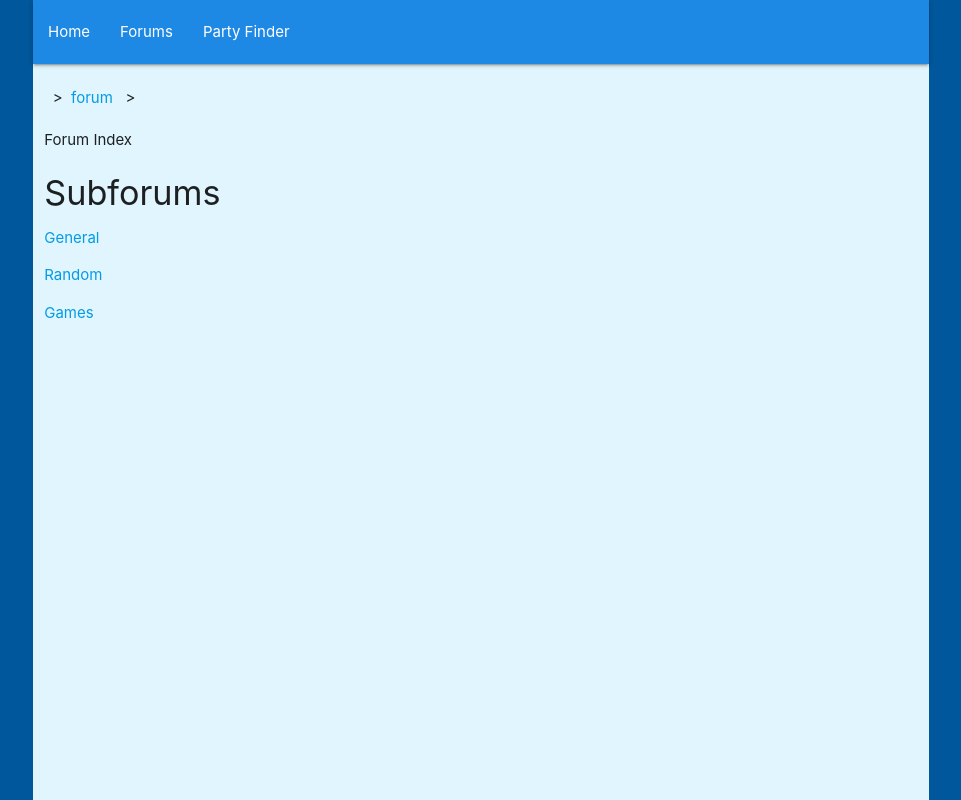
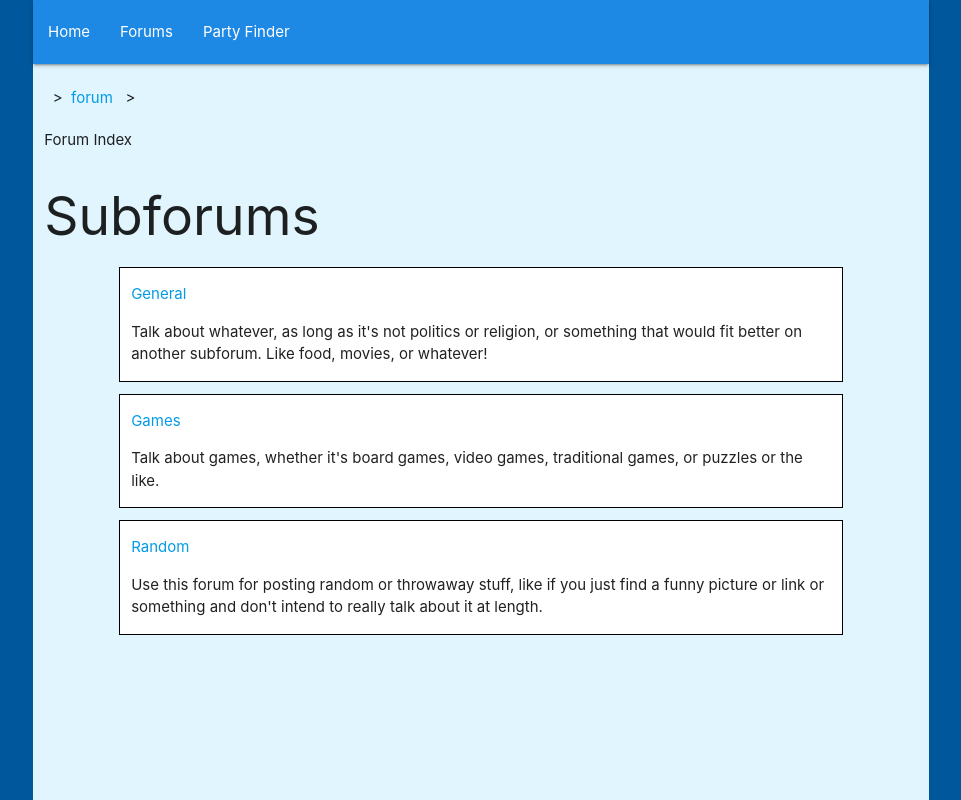
Before and after one commit to jryankendall/LFG-Project, a React (Create React App) app in the folder client/: page /forum in a window 1280 px wide. Shown: the top 800 px of the page, without its empty margins (159-1120 px from the left). Built offline with nearby package versions, Linux system fonts and the light colour scheme.

Commit message:
Trying a proxy change to see if that fixes heroku issues.

```diff
--- a/client/package.json
+++ b/client/package.json
@@ -3,7 +3,7 @@
   "homepage": "https://jk-looking-for-group.herokuapp.com/",
   "version": "0.1.0",
   "private": true,
-  "proxy": "http://localhost:3001/",
+  "proxy": "https://localhost:10489/",
   "main": "index.js",
   "dependencies": {
     "if-env": "^1.0.4",
--- a/client/src/pages/Forum.js
+++ b/client/src/pages/Forum.js
@@ -73,8 +73,9 @@ class Forum extends Component {
                 <div>
                     <h2>This is the {this.props.match.params.id} Subforum</h2>
                     <Link to={`/forum/${this.props.match.params.id}/post`}><button>Create New Thread</button></Link>
+                    <p>NOTE: Threads are deleted 2 hours after creation.</p>
                 </div>
-                <table>
+                <table className="subforum-box">
                     <thead>
                         <tr>
                             <th>Title</th>
--- a/client/src/pages/ForumIndex.js
+++ b/client/src/pages/ForumIndex.js
@@ -8,11 +8,24 @@ class ForumIndex extends Component {
             <>
             <div>Forum Index</div>
 
-            <h4>Subforums</h4>
+            <h2>Subforums</h2>
 
-            <p><Link to={`/forum/general`}> General </Link></p>
-            <p><Link to={`/forum/random`}> Random </Link></p>
-            <p><Link to={`/forum/games`}> Games </Link></p>
+            <div className="row">
+                <div className="col s10 offset-s1">
+                    <div className="col s12 subforum-box">
+                        <p><Link to={`/forum/general`}> General </Link></p>
+                        <p>Talk about whatever, as long as it's not politics or religion, or something that would fit better on another subforum. Like food, movies, or whatever!</p>
+                    </div>
+                    <div className="col s12 subforum-box">
+                        <p><Link to={`/forum/games`}> Games </Link></p>
+                        <p>Talk about games, whether it's board games, video games, traditional games, or puzzles or the like.</p>
+                    </div>
+                    <div className="col s12 subforum-box">
+                        <p><Link to={`/forum/random`}> Random </Link></p>
+                        <p>Use this forum for posting random or throwaway stuff, like if you just find a funny picture or link or something and don't intend to really talk about it at length.</p>
+                    </div>
+                </div>
+            </div>
             </>
         )
     }
--- a/client/src/pages/FullParty.js
+++ b/client/src/pages/FullParty.js
@@ -63,7 +63,7 @@ class FullParty extends Component {
                                 <p><span className="detail-prefix">Objective: </span> {party.details.goals.title}</p>
                                 <p><span className="detail-prefix">Source: </span> {party.details.goals.source}</p>
                                 <p><span className="detail-prefix">Users Joined: </span> {party.details.members.list.map((value, index) => { return value; })} </p>
-                                <p><span className="detail-prefix">Members:</span> {party.details.members.list.length}, <span className="detail-prefix">Wanted: </span>{party.details.members.wanted-1}</p>
+                                <p><span className="detail-prefix">Members:</span> {party.details.members.list.length}, <span className="detail-prefix">Wanted: </span>{party.details.members.wanted}</p>
                                 <p><span className="detail-prefix">Information</span><br /> {party.details.body}</p>
                             </div>
                             <div className="col s6 input-field username-input">
```
Also changed, not shown: client/public/assets/style/materialize.css, 2 other files (tests, documents, lock files or other folders).
